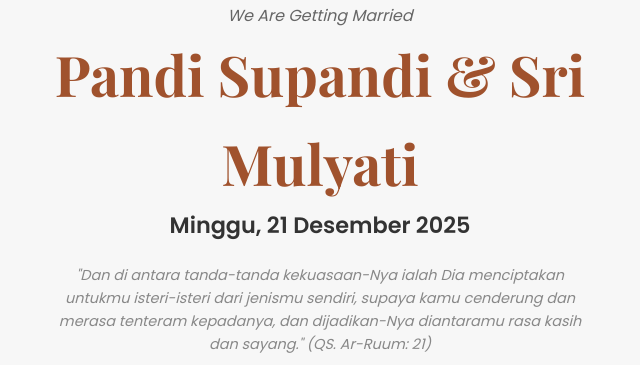
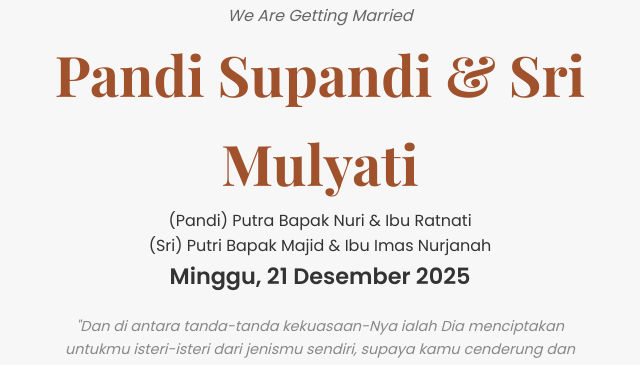
Before and after one commit to letsplaygamesstation-boop/UndanganPandiSupandi, a plain HTML site: page index.html in a window 1280 px wide. Both pictures are taken after a click on the button "Buka Undangan". Shown: the part 427-792 px from the top of the page, without its empty margins (320-960 px from the left). Drawn offline with nearby package versions, Linux system fonts and the light colour scheme.

Commit message:
Add parents' names section to wedding invitation

```diff
--- a/index.html
+++ b/index.html
@@ -26,6 +26,10 @@
             </div>
             <p class="greeting">We Are Getting Married</p>
             <h2 class="names">Pandi Supandi & Sri Mulyati</h2>
+            <div class="parents-names"
+                <p> (Pandi) Putra Bapak Nuri & Ibu Ratnati </p>
+                <p> (Sri) Putri Bapak Majid & Ibu Imas Nurjanah </p>
+            </div>
             <p class="date">Minggu, 21 Desember 2025</p>
             <p class="verse">"Dan di antara tanda-tanda kekuasaan-Nya ialah Dia menciptakan untukmu isteri-isteri dari jenismu sendiri, supaya kamu cenderung dan merasa tenteram kepadanya, dan dijadikan-Nya diantaramu rasa kasih dan sayang." (QS. Ar-Ruum: 21)</p>
         </section>
@@ -35,6 +39,7 @@
             <div class="event-box">
                 <h4>Akad Nikah Tgl, 21 Desember</h4>
                 <p>Pukul 09.00 - 10.00 WIB</p>
+                <h4>Kediaman Mempelai Wanita</h4>
                 <p>Seelawi, rt005/rw005, Desa/Kel Tuguraja, Kec.Cihideung, Kab.Tasikmalaya</p>
             </div>
             <a href="https://maps.app.goo.gl/1cjvxSCoNKdFy7Zt6" target="_blank" class="map-button">Lihat Lokasi di Peta</a>
```
